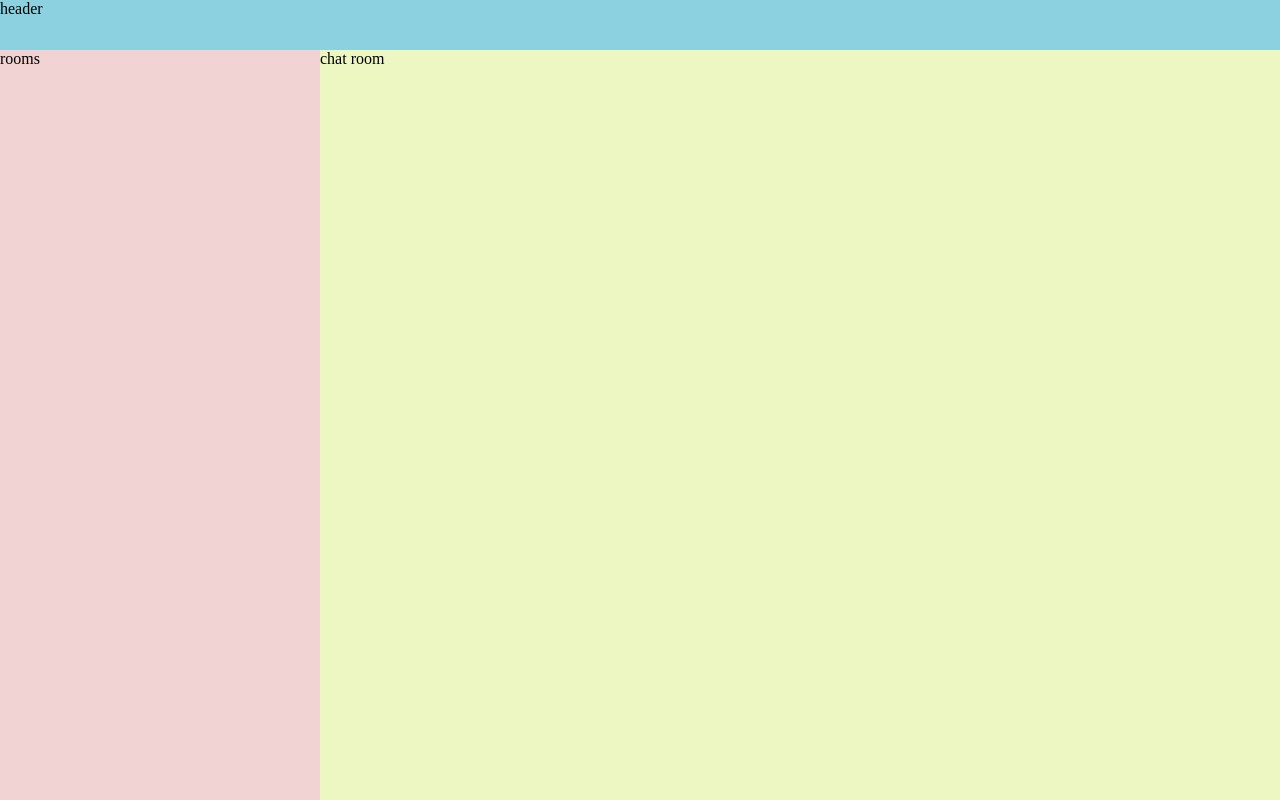
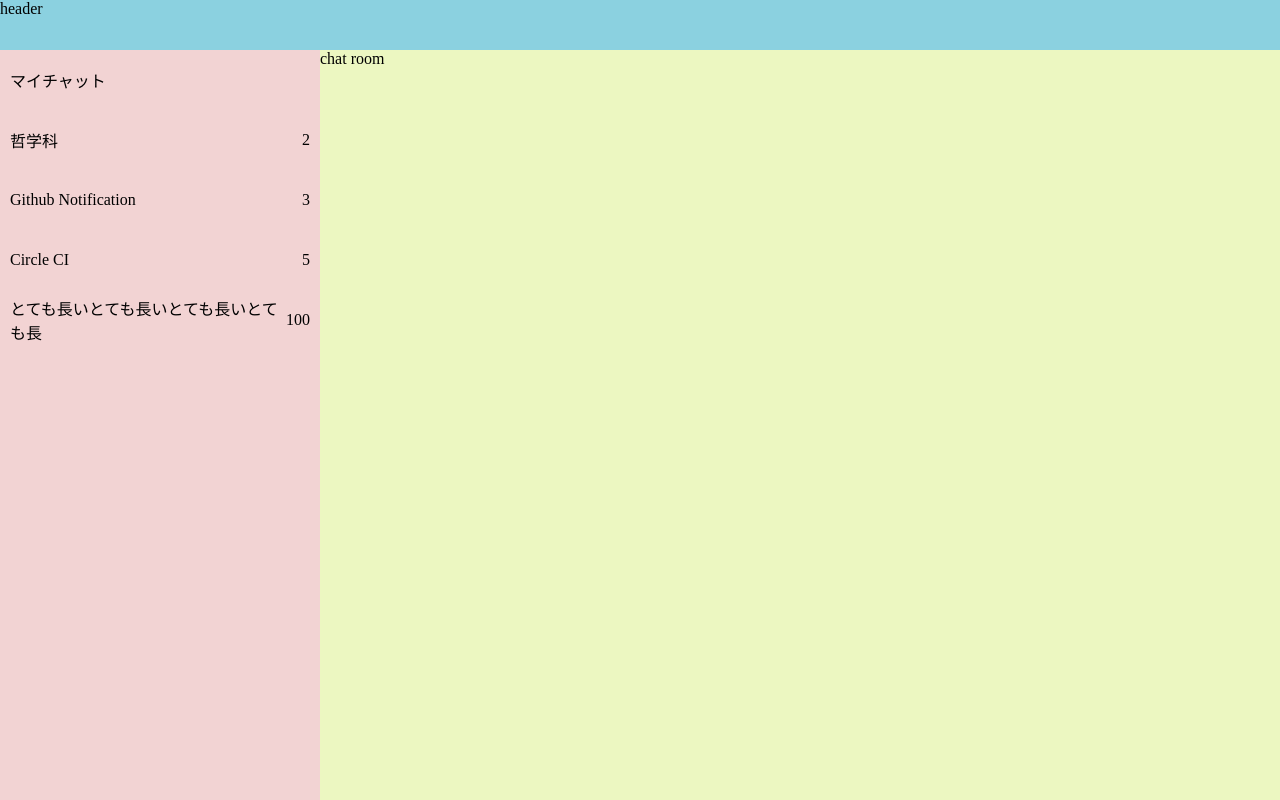
Before and after one commit to Kohei909Otsuka/temona_tech_ed_doc, a React (Create React App) app in the folder chat/ui/: page / in a window 1280 px wide. Built offline with nearby package versions, Linux system fonts and the light colour scheme.

Commit message:
とりあえずルームの一覧を静的に表示する

```diff
--- /dev/null
+++ b/chat/ui/src/Room.tsx
@@ -0,0 +1,50 @@
+import React, { useState } from 'react';
+import styled from 'styled-components';
+
+interface WrapperStyle {
+  focus: boolean;
+};
+
+const Wrapper = styled.div<WrapperStyle>`
+  height: 60px;
+  display: flex;
+  align-items: center;
+  justify-content: space-between;
+  padding: 0 10px 0 10px;
+  background: ${props => props.focus ? "red" : ""};
+`;
+
+type Props = {
+  name: string;
+  unread: number;
+};
+
+const MaxNameLength:number = 20;
+
+const Room: React.FC<Props> = (props: Props) => {
+  const { name, unread } = props;
+  const [focus, setFocus] = useState(false);
+
+  let displayName:string = name;
+  if (name.length >= MaxNameLength) {
+    displayName = name.substring(0, MaxNameLength - 1);
+  }
+
+  let displayUnread:string = unread.toString();
+  if (unread === 0) {
+    displayUnread = '';
+  }
+
+  return (
+    <Wrapper
+      onMouseOver={() => setFocus(true)}
+      onMouseOut={() => setFocus(false)}
+      focus={focus}
+    >
+      <div>{displayName}</div>
+      <div>{displayUnread}</div>
+    </Wrapper>
+  );
+};
+
+export default Room;
--- a/chat/ui/src/Rooms.tsx
+++ b/chat/ui/src/Rooms.tsx
@@ -1,5 +1,6 @@
 import React from 'react';
 import styled from 'styled-components';
+import Room from './Room';
 
 const Wrapper = styled.div`
   background-color: #f2d3d3;
@@ -9,26 +10,41 @@ const Wrapper = styled.div`
 const rooms = [
   {
     id: 1,
-    name: 'マイチャット'
+    name: 'マイチャット',
+    unread: 0,
   },
   {
     id: 2,
-    name: '哲学科'
+    name: '哲学科',
+    unread: 2,
   },
   {
     id: 3,
-    name: 'Github Notification'
+    name: 'Github Notification',
+    unread: 3,
   },
   {
     id: 4,
-    name: 'Circle CI'
+    name: 'Circle CI',
+    unread: 5,
+  },
+  {
+    id: 5,
+    name: "とても長いとても長いとても長いとても長いとても長い",
+    unread: 100
   }
 ];
 
 const Rooms: React.FC = () => {
   return (
     <Wrapper>
-      <div>rooms</div>
+      {rooms.map(room => (
+        <Room
+          key={room.id}
+          name={room.name}
+          unread={room.unread}
+        />
+      ))}
     </Wrapper>
   );
 };
```
